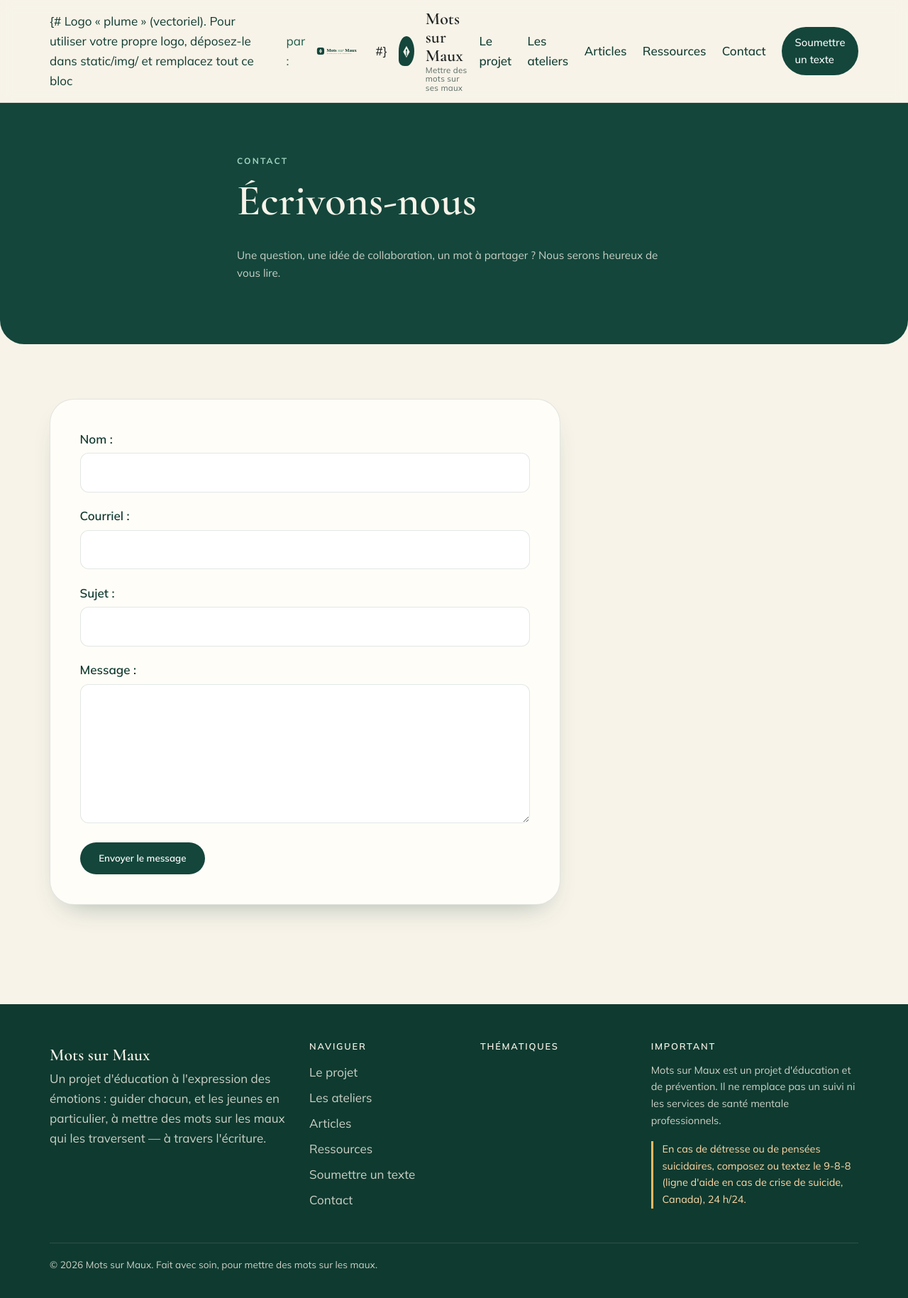
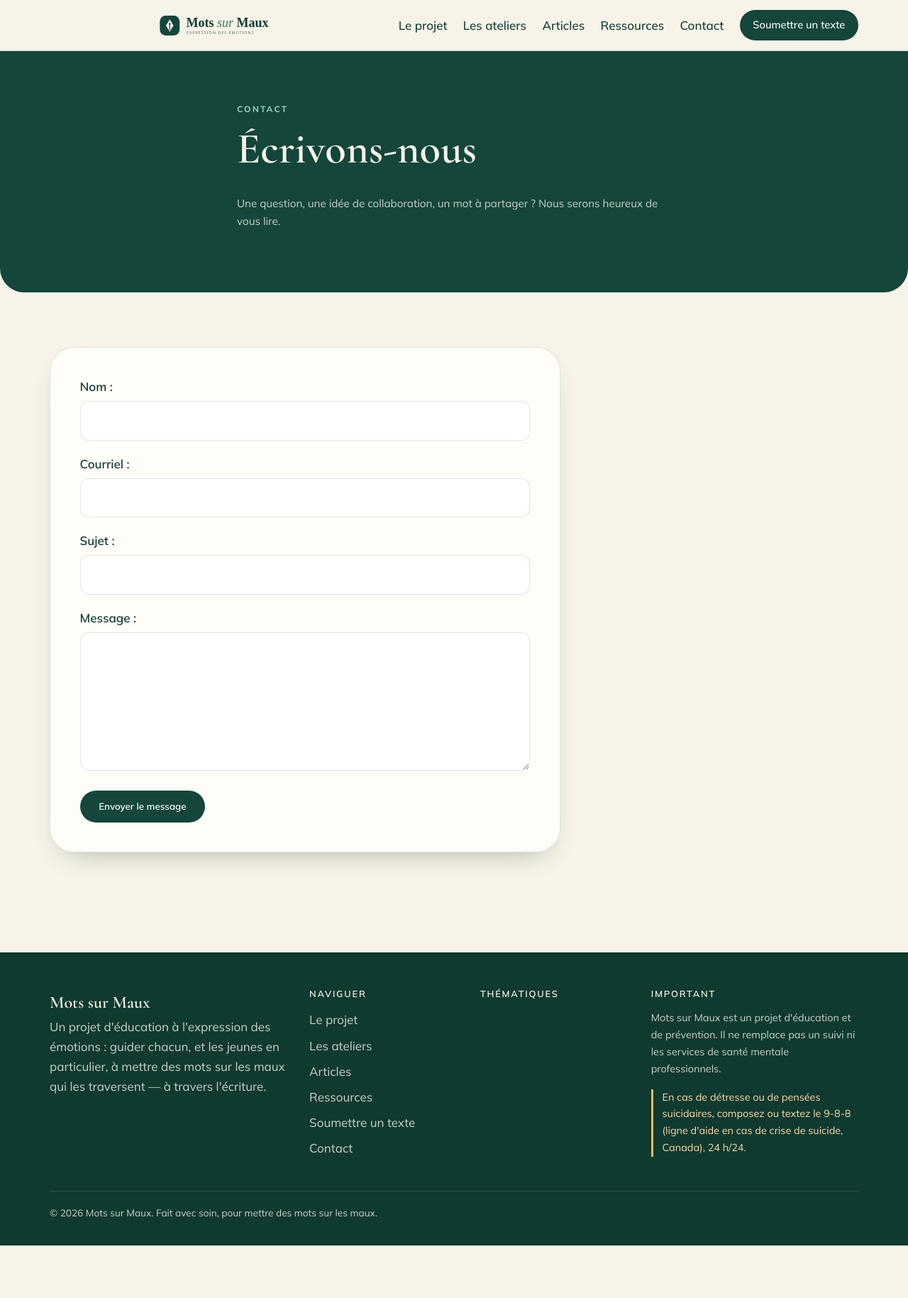
Before and after one commit to nouhr7/mot-sur-maux, a Django app: page /contact/ in a window 1280 px wide. Shown: the whole page at 71% size. After the commit the page ends 1755 px from the top, so only its background shows below. Run offline with Django 5.2, Linux system fonts and the light colour scheme; data that the repository does not hold is empty.

Commit message:
Refactor header logo structure and add founder images

```diff
--- a/templates/base.html
+++ b/templates/base.html
@@ -18,22 +18,9 @@
   <header class="site-header">
     <div class="container site-header__inner">
       <a class="brand" href="{% url 'core:home' %}">
-        {# Logo « plume » (vectoriel). Pour utiliser votre propre logo, déposez-le
-           dans static/img/ et remplacez tout ce bloc <a> par :
            <a class="brand" href="{% url 'core:home' %}">
              <img class="brand__logo" src="{% static 'img/logo.svg' %}" alt="Mots sur Maux">
-           </a> #}
-        <span class="brand__mark" aria-hidden="true">
-          <svg viewBox="0 0 48 48" width="22" height="22" focusable="false">
-            <path d="M24 8 L34 26 L24 44 L14 26 Z" fill="currentColor"/>
-            <line x1="24" y1="18" x2="24" y2="40" stroke="#14463b" stroke-width="2.4"/>
-            <circle cx="24" cy="22" r="2.2" fill="#14463b"/>
-          </svg>
-        </span>
-        <span class="brand__text">
-          <span class="brand__name">Mots sur Maux</span>
-          <span class="brand__tagline">Mettre des mots sur ses maux</span>
-        </span>
+           </a>
       </a>
 
       <input type="checkbox" id="nav-toggle" class="nav-toggle" hidden>
```
Also changed, not shown: 3 other files.
